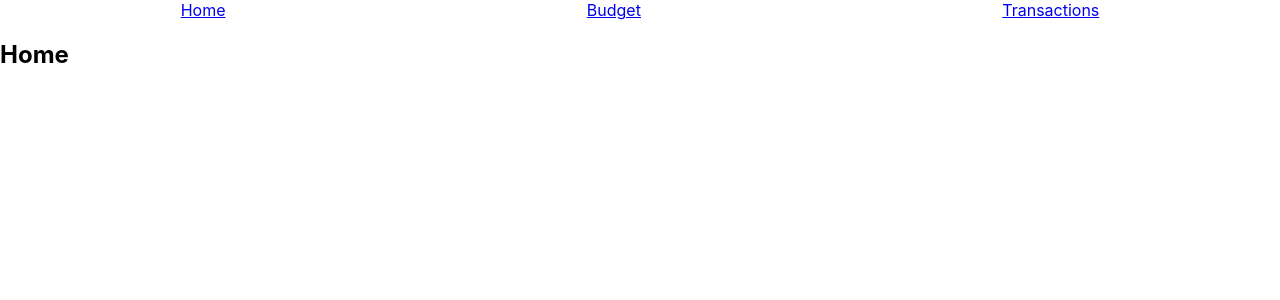
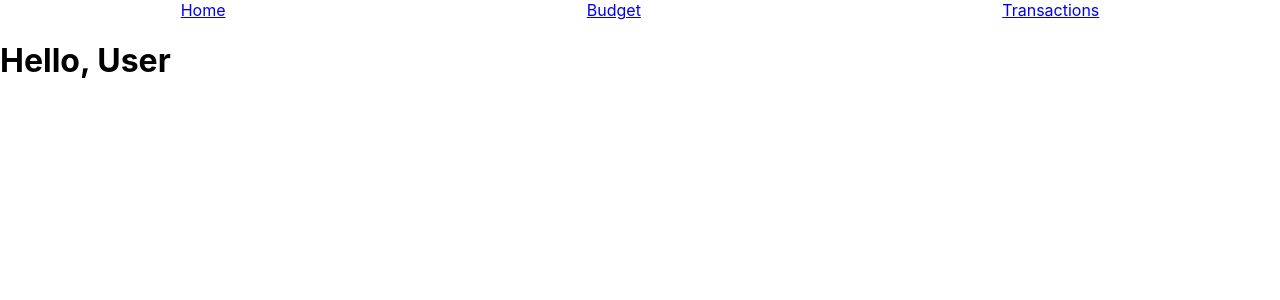
Before and after one commit to HCDD-Capstone/sfa-prototype, a React (Create React App) app: page / in a window 1280 px wide. Shown: the top 300 px of the page. Built offline with nearby package versions, Linux system fonts and the light colour scheme.

Commit message:
Creating an example component

```diff
--- /dev/null
+++ b/src/components/Welcome.js
@@ -0,0 +1,9 @@
+import React from 'react';
+
+class Welcome extends React.Component {
+    render() {
+      return <h1>Hello, {this.props.name}</h1>;
+    }
+}
+
+export default Welcome;
--- a/src/pages/Home.js
+++ b/src/pages/Home.js
@@ -1,9 +1,10 @@
 import React from 'react';
+import Welcome from '../components/Welcome.js';
 
 function Home() {
 
   return (
-    <h2>Home</h2>
+    <Welcome name="User"></Welcome>
 
   );
 }
```
